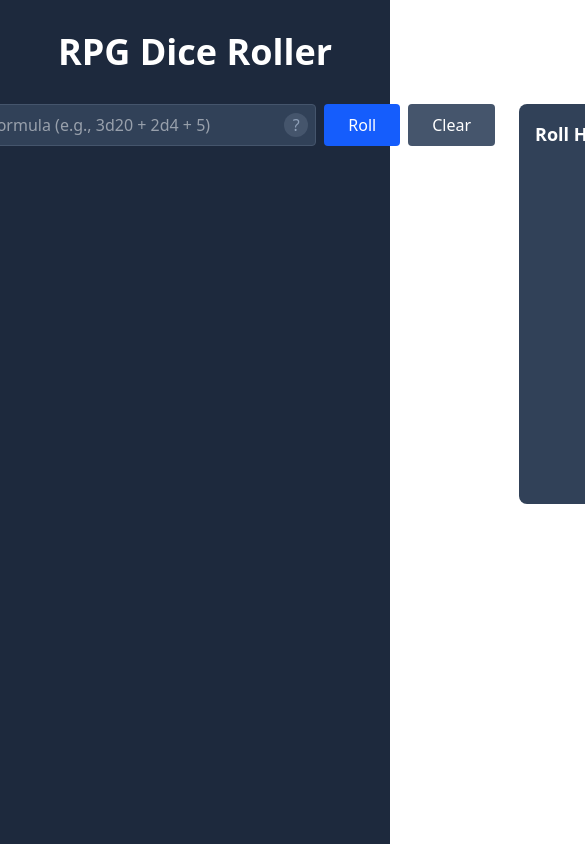
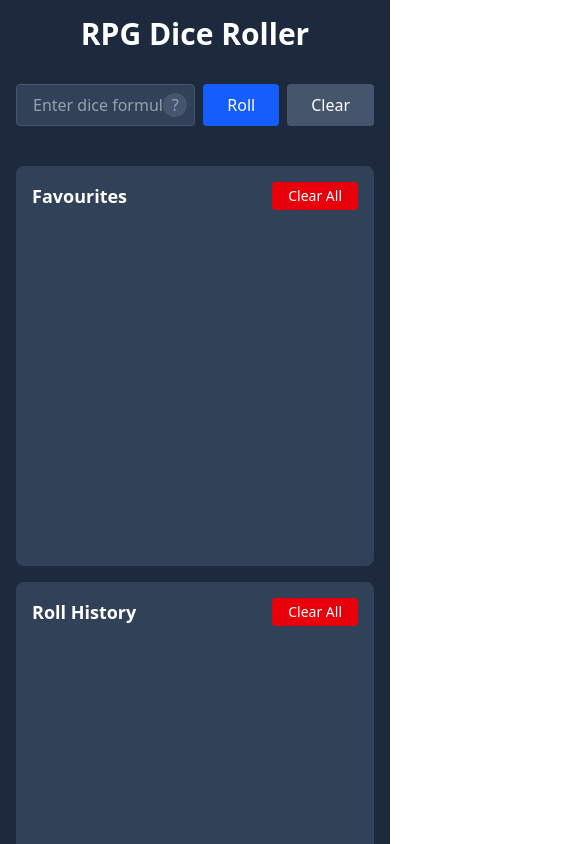
Before and after one commit to djmorton42/rollomancer, a React (Vite) app: page / in a window 390 px wide. Shown: the top 844 px of the page, 585 px wide, since content can reach past the window. Built offline with nearby package versions, Linux system fonts and the light colour scheme.

Commit message:
Add responsive layout for small screens

```diff
--- a/src/App.tsx
+++ b/src/App.tsx
@@ -104,22 +104,14 @@ function App() {
   return (
     <div className="min-h-screen bg-slate-800 text-white">
       {error && <ErrorPopup message={error} onClose={() => setError(null)} />}
-      <div className="p-8">
+      <div className="p-4 sm:p-8">
         <header className="text-center mb-8 text-sm">
-          <h1 className="text-4xl font-bold mb-2">RPG Dice Roller</h1>
+          <h1 className="text-3xl sm:text-4xl font-bold mb-2">RPG Dice Roller</h1>
         </header>
 
         <div className="flex justify-center">
-          <main className="w-[1350px] flex gap-6">
-            <div className="w-[350px] flex-shrink-0">
-              <Favourites
-                favourites={favourites}
-                onRoll={(formula, label) => handleRollFavourite(formula, label)}
-                onRemove={handleRemoveFavourite}
-                onClearAll={handleClearFavourites}
-              />
-            </div>
-            <div className="w-[600px] space-y-6 flex-shrink-0">
+          <main className="w-full max-w-[1350px] flex flex-col lg:flex-row gap-4 lg:gap-6">
+            <div className="w-full lg:w-[600px] order-1 lg:order-2 space-y-4 lg:space-y-6 lg:flex-shrink-0">
               <DiceInput
                 formula={formula}
                 setFormula={setFormula}
@@ -133,7 +125,15 @@ function App() {
                 favouriteLabel={rollResult?.favouriteLabel}
               />
             </div>
-            <div className="w-[350px] flex-shrink-0">
+            <div className="w-full lg:w-[350px] order-2 lg:order-1 lg:flex-shrink-0">
+              <Favourites
+                favourites={favourites}
+                onRoll={(formula, label) => handleRollFavourite(formula, label)}
+                onRemove={handleRemoveFavourite}
+                onClearAll={handleClearFavourites}
+              />
+            </div>
+            <div className="w-full lg:w-[350px] order-3 lg:order-3 lg:flex-shrink-0">
               <RollHistory
                 rolls={rollHistory}
                 onReroll={handleReroll}
--- a/src/components/DiceInput.tsx
+++ b/src/components/DiceInput.tsx
@@ -60,7 +60,7 @@ export function DiceInput({ formula, setFormula, onRoll, onClear }: DiceInputPro
             initial={{ opacity: 0, y: -10 }}
             animate={{ opacity: 1, y: 0 }}
             exit={{ opacity: 0, y: -10 }}
-            className="absolute top-full mt-2 right-0 w-[35rem] p-4 bg-slate-700 rounded-lg shadow-lg border border-slate-600 z-10"
+            className="absolute top-full mt-2 right-0 w-full max-w-[35rem] p-4 bg-slate-700 rounded-lg shadow-lg border border-slate-600 z-10"
           >
             <h3 className="font-bold mb-2">Example Dice Formulas</h3>
             <div className="space-y-1 text-sm text-slate-300">
--- a/vite.config.ts
+++ b/vite.config.ts
@@ -6,7 +6,7 @@ import tailwindcss from "@tailwindcss/vite";
 // https://vite.dev/config/
 export default defineConfig({
   plugins: [react(), tailwindcss()],
-  base: '/dice_roller/',
+  base: '/',
   build: {
     minify: 'terser',
     sourcemap: false,
```
